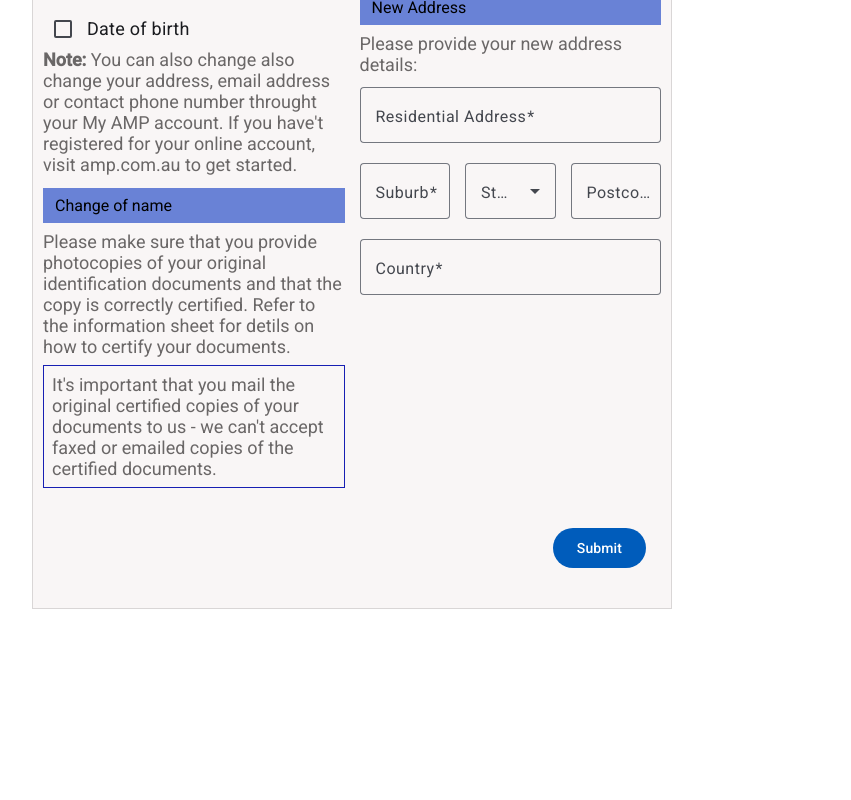
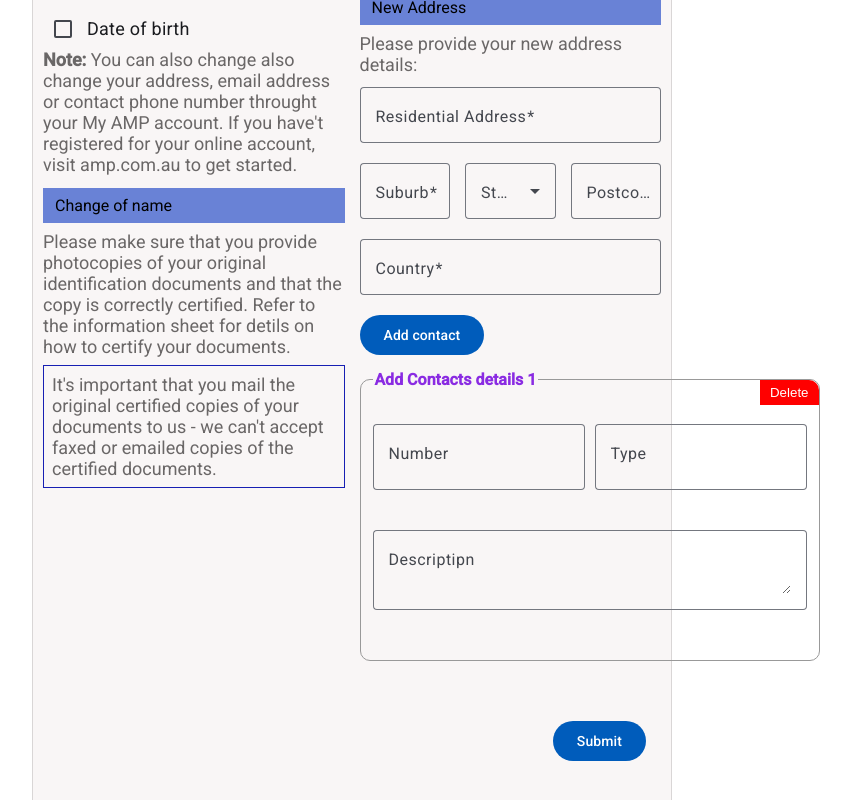
Before and after one commit to kumaruidivloper/angular-forms-tutorial, an Angular app: page / in a window 1280 px wide. Shown: the part 1068-1868 px from the top of the page, without its empty margins (288-1139 px from the left). Before the commit the page ends 1677 px from the top, so only its background shows below. Built offline with nearby package versions, Linux system fonts and the light colour scheme.

Commit message:
Add Dynamic field

```diff
--- a/src/app/app.html
+++ b/src/app/app.html
@@ -349,6 +349,43 @@
         </mat-form-field>
      </div>
 
+     <button  matButton="filled" (click)="addContact($event)" style="margin-bottom: 15px;">Add contact</button>
+     <div class="row" formArrayName="contacts" *ngFor="let control of contacts.controls; let i = index" >
+    <ng-container [formGroupName]="i">
+      <fieldset   style="margin-bottom: 20px; position: relative; padding-top:35px; border-radius: 10px; border: solid #999 1px; width: 100%;">
+        <button (click)="deleteContacts(i, $event)" style="position: absolute; top: -9px; right: 0; background: red; color: #fff; border: none; padding: 5px 10px; cursor: pointer; border-top-right-radius: 10px;">Delete</button>
+      <legend style="font-weight: bold; color: blueviolet;">Add Contacts details {{i + 1}}</legend>
+        <div style="display: flex; gap: 10px; width: 100%; margin-bottom:20px">
+          <mat-form-field appearance="outline">
+            <mat-label>Number</mat-label>
+            <input matInput formControlName="number" style="flex-grow: 1; padding: 5px;" type="text" placeholder="Number" />
+            <mat-error *ngIf="hasFieldError('userDetails.contacts[0]')">
+              {{ getErrorMessage('userDetails.contacts[0]') }}
+            </mat-error>
+          </mat-form-field>
+          <mat-form-field appearance="outline">
+            <mat-label>Type</mat-label>
+            <input matInput formControlName="type" style="flex-grow: 1; padding: 5px;" type="text" placeholder="type" />
+              <mat-error *ngIf="hasFieldError('userDetails.contacts[1]')">
+            {{ getErrorMessage('userDetails.contacts[1]') }}
+            </mat-error>
+          </mat-form-field>
+        </div>
+        <div style="display: flex; gap: 10px; width: 100%; margin-bottom:20px">
+          <mat-form-field appearance="outline">
+            <mat-label>Descriptipn</mat-label>
+            <textarea matInput formControlName="description" style="flex-grow: 1;" placeholder="Address"></textarea>
+            <mat-error *ngIf="hasFieldError('userDetails.contacts[2]')">
+            {{ getErrorMessage('userDetails.contacts[2]') }}
+            </mat-error>
+          </mat-form-field>
+
+        </div>
+    </fieldset>
+    </ng-container>
+  </div>
+
+
     </div>
   </div>
 
--- a/src/app/app.scss
+++ b/src/app/app.scss
@@ -211,4 +211,5 @@ p.provideAddress
 
 .errorArea {
   background-color: #f4433624;
+  border: solid 1px #f44336c0;
 }
--- a/src/app/app.ts
+++ b/src/app/app.ts
@@ -7,7 +7,8 @@ import {
   FormControl,
   FormGroup,
   FormBuilder,
-  Validators
+  Validators,
+  FormArray
 } from '@angular/forms';
 import { CustomValidators } from './Validators/validators';
 
@@ -196,8 +197,36 @@ export class App implements OnInit, AfterViewInit {
         newstate: ['', Validators.required],
         newpostcode: ['', [Validators.required, Validators.pattern(/^\d{4}$/)]],
         country: ['', Validators.required],
+        contacts: this.fb.array([
+          this.fb.group({
+            number: [""],
+            type: [""],
+            description: [""],
+          }),
+        ]),
       })
     })
+  }
+
+  get contacts() {
+    const userDetails = this.myForm.get("userDetails") as FormGroup;
+    return userDetails.get("contacts") as FormArray;
+  }
+
+  addContact(event: Event) {
+    this.contacts.push(
+      this.fb.group({
+        number: [""],
+        type: [""],
+        description: [""],
+      })
+    );
+    event.preventDefault();
+  }
+
+  deleteContacts(index: number, event: Event) {
+    this.contacts.removeAt(index);
+    event.preventDefault();
   }
 
   /**
```
